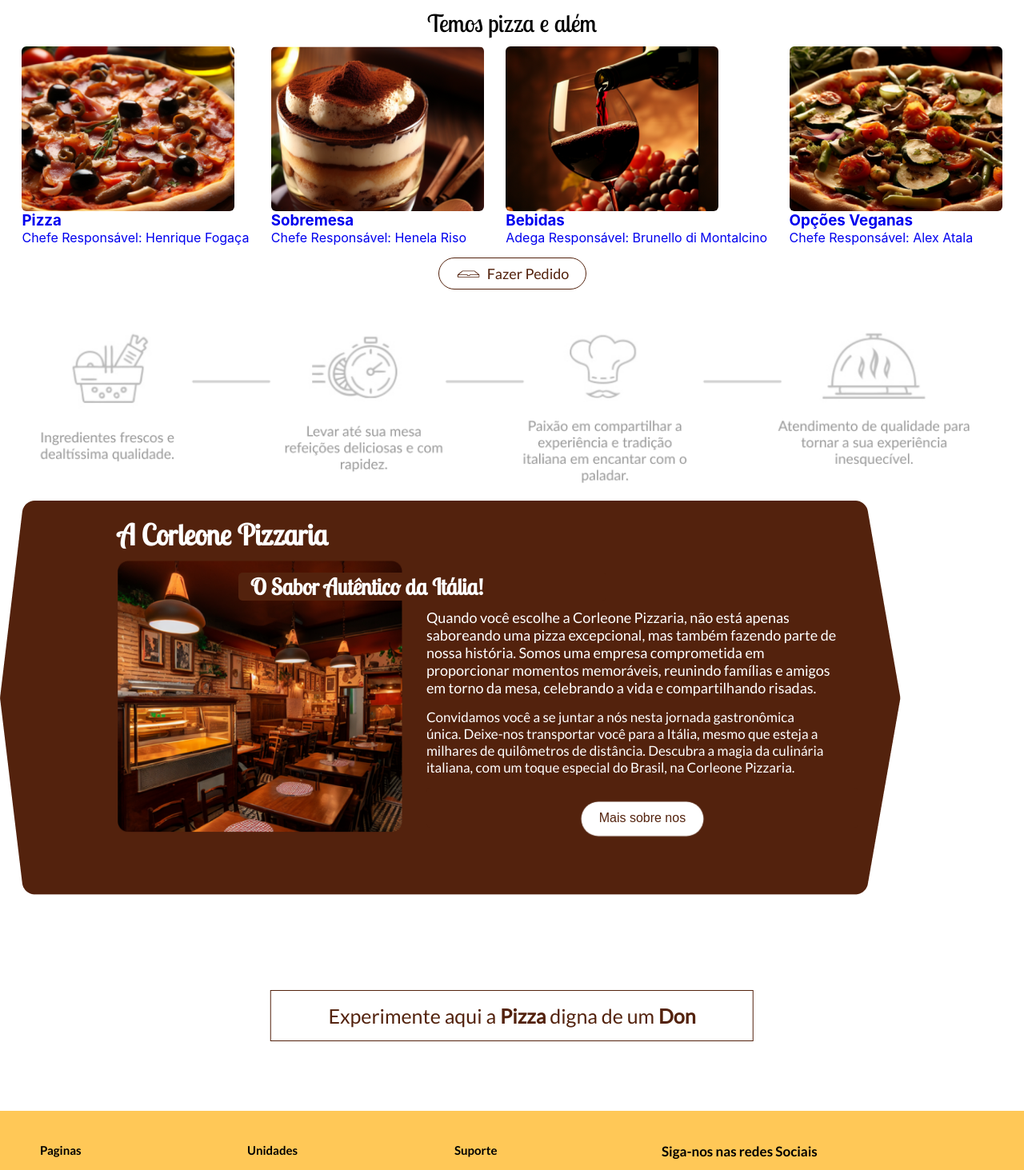
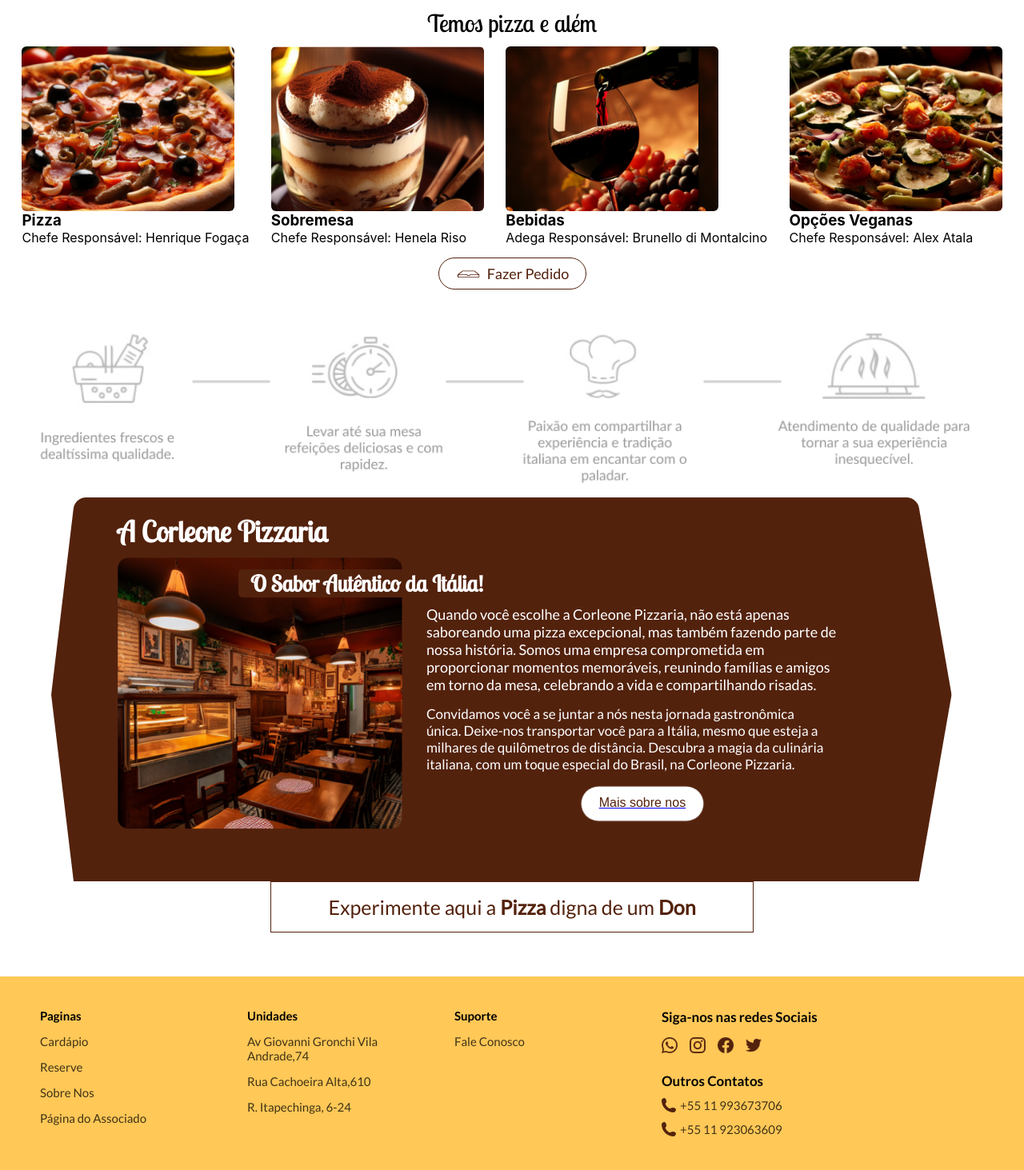
Before and after one commit to thetheu122/pizzaria-corleone, a React (Create React App) app in the folder frontend/: page / in a window 1280 px wide. Shown: the part 1320-2783 px from the top of the page at 80% size. Built offline with nearby package versions, Linux system fonts and the light colour scheme.

Commit message:
sobre nos autualizado

```diff
--- a/frontend/src/components/compSobre/index.js
+++ b/frontend/src/components/compSobre/index.js
@@ -23,10 +23,9 @@ export default function CompSobre() {
                         <div><h1>O Sabor Autêntico da Itália!</h1></div>
                         <p> Quando você escolhe a Corleone Pizzaria, não está apenas saboreando uma pizza excepcional, mas também fazendo parte de nossa história. Somos uma empresa comprometida em proporcionar momentos memoráveis, reunindo famílias e amigos em torno da mesa, celebrando a vida e compartilhando risadas.</p>
                         <span>Convidamos você a se juntar a nós nesta jornada gastronômica única. Deixe-nos transportar você para a Itália, mesmo que esteja a milhares de quilômetros de distância. Descubra a magia da culinária italiana, com um toque especial do Brasil, na Corleone Pizzaria.</span>
-                       <div className=' butao'>
+                       <Link to="/sobrenos" className=' butao'>
                             <button>Mais sobre nos</button>
-                        </div>
-
+                        </Link>
                     </div>
                 </div>
 
--- a/frontend/src/components/compSobre/index.scss
+++ b/frontend/src/components/compSobre/index.scss
@@ -6,26 +6,28 @@
 .comp-sobre-nos {
     background-image: url('../../assets/images/pictures/Rectangle\ 60.png');
     background-repeat: no-repeat;
-    width: 1300px;
+
+    width: 90vw;
     display: flex;
     flex-direction: column;
-    justify-content:start !important;
-    align-items: center !important;
-    height: 68vh !important;
-    margin-bottom: 100px;
+    justify-content:start;
+    align-items: center;
+    height: 60vh;
+    // width: auto;
+    // margin-bottom: 100px;
+    // background-position-x: 65px;
+    // background-size: cover;
 
 
 
 
     .containerrr {
         display: flex;
-
         border-radius: 30px;
         background-image: none;
         background-size: cover;
 
         flex-direction: column;
-        background-size: cover;
         justify-content: center;
         color: #fff;
 
@@ -147,9 +149,10 @@
         background-color: #fff;
         padding: 20px 20px;
         box-shadow: 0px 1px 1px 1.4px #fff;
-        text-decoration: none;
+        text-decoration: none !important;
 
         transition: 150ms;
+
 
         &:hover{
             background-color:#FFC857;
--- a/frontend/src/pages/leading-page/index.js
+++ b/frontend/src/pages/leading-page/index.js
@@ -78,28 +78,28 @@ export default function Leading() {
                 <div className='classeProduto'>
                     <Link to='/cardapio' style={{ textDecoration: 'none', outline: 'none' }}>
                         <div>
-                            <div className='classePizza'/>
+                            <div className='classePizza' />
                             <h3>Pizza</h3>
                             <p>Chefe Responsável: Henrique Fogaça</p>
                         </div>
                     </Link>
                     <Link to='/cardapio' style={{ textDecoration: 'none', outline: 'none' }}>
                         <div>
-                            <div className='classeSobremesa'/>
+                            <div className='classeSobremesa' />
                             <h3>Sobremesa</h3>
                             <p>Chefe Responsável: Henela Riso</p>
                         </div>
                     </Link>
                     <Link to='/cardapio' style={{ textDecoration: 'none', outline: 'none' }}>
                         <div>
-                            <div className='classeBebidas'/>
+                            <div className='classeBebidas' />
                             <h3>Bebidas</h3>
                             <p>Adega Responsável: Brunello di Montalcino</p>
                         </div>
                     </Link>
                     <Link to='/cardapio' style={{ textDecoration: 'none', outline: 'none' }}>
                         <div>
-                            <div className='classeVegana'/>
+                            <div className='classeVegana' />
                             <h3>Opções Veganas</h3>
                             <p>Chefe Responsável: Alex Atala</p>
                         </div>
@@ -115,16 +115,14 @@ export default function Leading() {
                     </button>
                 </Link>
             </div>
-        <img src={Secao} className='ingredientes'/>
+            <img src={Secao} className='ingredientes' />
 
-        <Link to='/sobrenos'  className='compsobre'>
-               <CompSobre/>
-        </Link>
+            <CompSobre titulo='preparadas com dedicação'/>
 
             <button className='redirecionar'>
                 Experimente aqui a <strong>Pizza</strong> digna de um <strong>Don</strong>
             </button>
-        <Rodape/>
+            <Rodape />
         </main>
     )
 }
--- a/frontend/src/pages/leading-page/index.scss
+++ b/frontend/src/pages/leading-page/index.scss
@@ -1,4 +1,9 @@
 .leadingPage {
+
+    display: flex;
+    flex-direction: column;
+    // justify-content: center;
+    align-items: center;
 
     .introducao {
         display: flex;
@@ -406,7 +411,17 @@
                     font-weight: 400;
                     line-height: normal;
                 }
-            }
+
+
+
+        }
+
+        h3{
+            color: #000;
+           }
+           p{
+            color: #000;
+           }
         }
 
         button {
@@ -465,10 +480,7 @@
     }
 
     .redirecionar {
-        position: relative;
-        top: 55%;
-        left: 50%;
-        transform: translate(-50%, -50%);
+        // transform: translate(-50%, -50%);
         width: 604.486px;
         height: 64px;
         border: 0.5px solid #53220D;
--- a/frontend/src/pages/sobrenos/App.scss
+++ b/frontend/src/pages/sobrenos/App.scss
@@ -1,40 +1,40 @@
 .App {
   display: flex;
   align-items: center;
-  justify-self: start;
+
+  // justify-self: start;
   flex-direction: column;
-
   font-family: lato-regular;
-
   width: 100%;
-  height: 500px;
+  height: auto;
 
 
 
 
-.contaiiner{
+  .contaiiner {
     display: flex;
     background-color: #F7F5F2;
 
     color: black;
     flex-direction: column;
     align-items: center;
+    justify-content: center;
     background-image: url('../../images/fundo6.jpg');
     background-size: cover;
     width: 100%;
     height: 500px;
   }
 
-.titulo{
-  margin-top: 80px;
+  .titulo {
+    // margin-top: 80px;
     color: #fff;
     font-family: lobster-two-regular;
     font-weight: 400;
   }
 
-.subtitulo{
+  .subtitulo {
     color: #fff;
-  font-size:16px;
+    font-size: 16px;
     margin-top: 10px;
     margin-bottom: 60px;
     font-family: lato-regular;
@@ -53,7 +53,7 @@
     border-radius: 20PX;
     padding: 10px;
 
-  img{
+    img {
 
       width: 335px;
       height: auto;
@@ -73,12 +73,14 @@
     text-align: center;
     width: 600px !important;
 
-    h1{font-family: lobster-two-regular;
+    h1 {
+      font-family: lobster-two-regular;
 
       font-style: normal;
       font-size: 28px;
 
     }
+
     color: white;
     background-color: #53220D;
 
@@ -94,21 +96,23 @@
 
   .subtitulo2 {
 
-  font-size: 20px;   font-weight: normal;
+    font-size: 20px;
+    font-weight: normal;
     font-family: lato-regular;
-  width: 720px;
+    // width: 720px;
+    width: auto;
     color: black;
     text-align: justify;
     align-items: start;
     display: flex;
-  margin: 0px ;
+    margin: 0px;
     margin-left: 20px;
   }
 
 
 
 
-.texto2{
+  .texto2 {
     color: black;
     display: flex;
     font-size: 10px;
@@ -119,28 +123,31 @@
 
   }
 
-.secao-intermediaria{
+  .secao-intermediaria {
 
     display: flex;
     justify-content: start;
 
-  width:87%;
+    width: 87%;
     margin-top: 40px;
     margin-bottom: 10px;
-  h2{
+
+    h2 {
 
       margin-left: 70px;
-    text-align:start;
+      text-align: start;
 
       color: black;
       font-family: lato-regular;
       font-weight: normal;
-    font-size:20px;
-    width:85%;
+      font-size: 20px;
+      width: 85%;
     }
   }
-.subtitulo3{
+
+  .subtitulo3 {
     margin-bottom: 60px;
+    margin-top: 60px;
     display: flex;
     flex-direction: row;
     align-items: start;
@@ -148,11 +155,11 @@
     background-color: #ffff;
 
 
-  width: 90% !important;
+    width: 77.5% !important;
     border-radius: 20PX;
     padding: 10px;
 
-  h2{
+    h2 {
       display: flex;
       align-items: start;
 
@@ -160,28 +167,31 @@
       font-family: lato-regular;
       font-weight: normal;
 
-    font-size:20px;
-    width: 730px;
+      font-size: 20px;
+      width: 100%;
 
       margin-top: 10px;
       margin-bottom: 20px;
     }
 
-  img{
+    img {
 
-    width: 335px;;
+      width: 335px;
+      ;
       height: auto;
       border-radius: 30px;
 
       margin-top: 0px;
-    margin-right: 110px;
-    margin-left: 10px;
+      // margin-right: 110px;
+      margin-left: 25px;
       margin-bottom: 20px;
     }
   }
-.comp{
+
+  .comp {
     margin-left: 40px;
-  .comp > {
+
+    .comp> {
       margin: 0px;
     }
   }
```
Also changed, not shown: frontend/src/pages/sobrenos/index.js (+5 -8 lines). Lines whose indentation alone changed are shown as unchanged.
